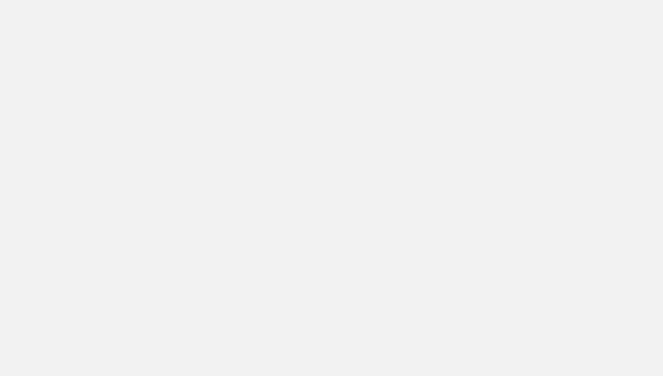
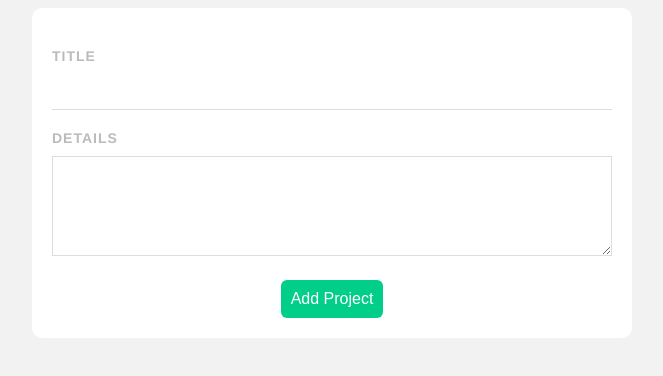
Before and after one commit to NubivagantYansa/planner, a Vue app: page /add in a window 1280 px wide. Before the commit this address had no page. Shown: the top 376 px of the page, without its empty margins (308-971 px from the left). Built offline with nearby package versions, Linux system fonts and the light colour scheme.

Commit message:
add projects

```diff
--- a/src/router/index.js
+++ b/src/router/index.js
@@ -1,11 +1,17 @@
 import { createRouter, createWebHistory } from "vue-router";
 import Home from "../views/Home.vue";
+import AddProject from "../views/AddProject.vue";
 
 const routes = [
   {
     path: "/",
     name: "Home",
     component: Home,
+  },
+  {
+    path: "/add",
+    name: "AddProject",
+    component: AddProject,
   },
 ];
 
--- /dev/null
+++ b/src/views/AddProject.vue
@@ -0,0 +1,79 @@
+<template>
+  <form @submit.prevent="handleSubmit">
+    <label>Title</label>
+    <input type="text" v-model="title" required>
+    <label>Details</label>
+    <textarea v-model="details" required></textarea>
+    <button>Add Project</button>
+  </form>
+</template>
+
+<script>
+export default {
+  data() {
+    return {
+      title: '',
+      details: ''
+    }
+  },
+  methods: {
+    handleSubmit() {
+      let project = {
+        title: this.title,
+        details: this.details,
+        complete: false
+      }
+      console.log(project)
+
+     fetch('http://localhost:3000/projects', {
+        method: 'POST',
+        headers: { 'Content-Type': 'application/json' },
+        body: JSON.stringify(project)
+      }).then(() => {
+        this.$router.push('/')
+      }).catch(err => console.log(err))
+    }
+  }
+}
+</script>
+
+<style>
+  form {
+    background: white;
+    padding: 20px;
+    border-radius: 10px;
+  }
+  label {
+    display: block;
+    color: #bbb;
+    text-transform: uppercase;
+    font-size: 14px;
+    font-weight: bold;
+    letter-spacing: 1px;
+    margin: 20px 0 10px 0
+  }
+  input {
+    padding: 10px;
+    border: 0;
+    border-bottom: 1px solid #ddd;
+    width: 100%;
+    box-sizing: border-box;
+  }
+  textarea {
+    border: 1px solid #ddd;
+    padding: 10px;
+    width: 100%;
+    box-sizing: border-box;
+    height: 100px;
+  }
+  form button {
+    display: block;
+    margin: 20px auto 0;
+    background: #00ce89;
+    color: white;
+    padding: 10px;
+    border: 0;
+    border-radius: 6px;
+    font-size: 16px;
+  }
+</style>
```
